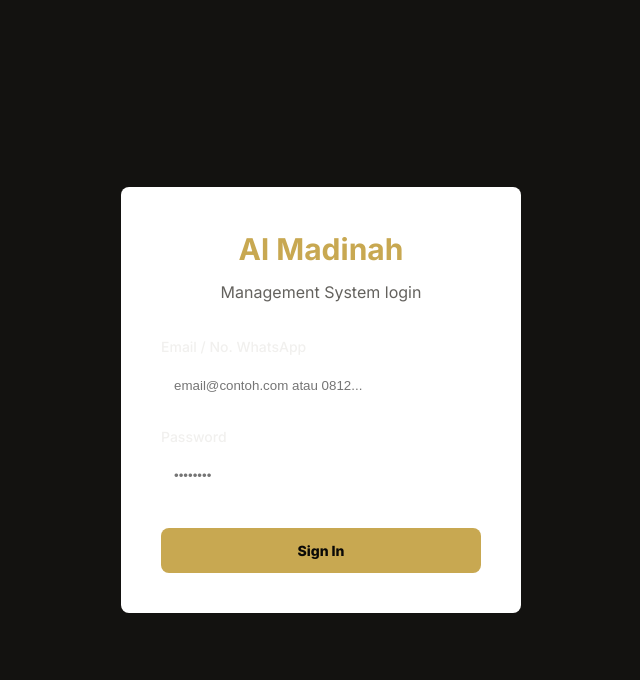
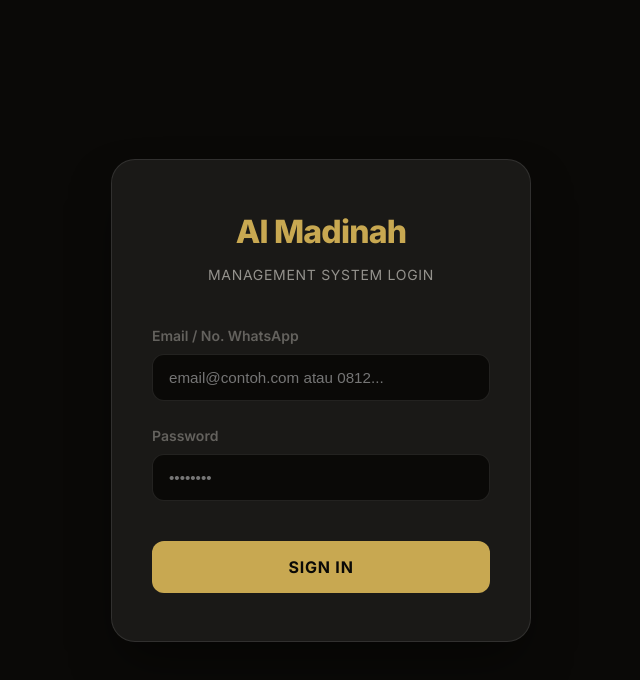
Before and after one commit to add146/umroh, a React (Vite) app in the folder frontend/: page /login in a window 1280 px wide. Shown: the top 680 px of the page, without its empty margins (319-959 px from the left). Built offline with nearby package versions, Linux system fonts and the light colour scheme; no server answers.

Commit message:
style: apply premium dark gold UI to login page

```diff
--- a/frontend/src/pages/Login.tsx
+++ b/frontend/src/pages/Login.tsx
@@ -42,37 +42,42 @@ export const LoginPage: React.FC = () => {
             alignItems: 'center',
             justifyContent: 'center',
             minHeight: '100vh',
-            backgroundColor: 'var(--color-bg-alt)'
+            backgroundColor: '#0a0907',
+            padding: '1rem'
         }}>
             <div style={{
                 width: '100%',
-                maxWidth: '400px',
-                padding: '2.5rem',
-                backgroundColor: 'white',
-                borderRadius: 'var(--radius)',
-                boxShadow: 'var(--shadow-md)'
+                maxWidth: '420px',
+                padding: '3rem 2.5rem',
+                backgroundColor: '#1a1917',
+                borderRadius: '1.5rem',
+                border: '1px solid var(--color-border)',
+                boxShadow: '0 25px 50px -12px rgba(0, 0, 0, 0.5)'
             }}>
-                <div style={{ textAlign: 'center', marginBottom: '2rem' }}>
-                    <h1 style={{ color: 'var(--color-primary)', fontSize: '1.875rem', fontWeight: 700 }}>Al Madinah</h1>
-                    <p style={{ color: 'var(--color-text-light)', marginTop: '0.5rem' }}>Management System login</p>
+                <div style={{ textAlign: 'center', marginBottom: '2.5rem' }}>
+                    <h1 style={{ color: 'var(--color-primary)', fontSize: '2rem', fontWeight: 800, letterSpacing: '-0.025em' }}>Al Madinah</h1>
+                    <p style={{ color: 'var(--color-text-muted)', marginTop: '0.5rem', fontSize: '0.875rem', letterSpacing: '0.05em', textTransform: 'uppercase' }}>Management System Login</p>
                 </div>
 
                 {error && (
                     <div style={{
-                        padding: '0.75rem',
+                        padding: '1rem',
                         marginBottom: '1.5rem',
-                        backgroundColor: '#fee2e2',
-                        color: 'var(--color-error)',
-                        borderRadius: 'var(--radius)',
-                        fontSize: '0.875rem'
+                        backgroundColor: 'rgba(239, 68, 68, 0.1)',
+                        border: '1px solid rgba(239, 68, 68, 0.2)',
+                        color: '#ef4444',
+                        borderRadius: '0.75rem',
+                        fontSize: '0.875rem',
+                        fontWeight: 500,
+                        textAlign: 'center'
                     }}>
                         {error}
                     </div>
                 )}
 
                 <form onSubmit={handleSubmit}>
-                    <div style={{ marginBottom: '1.25rem' }}>
-                        <label style={{ display: 'block', marginBottom: '0.5rem', fontSize: '0.875rem', fontWeight: 500 }}>
+                    <div style={{ marginBottom: '1.5rem' }}>
+                        <label style={{ display: 'block', marginBottom: '0.5rem', fontSize: '0.875rem', fontWeight: 600, color: 'var(--color-text-light)' }}>
                             Email / No. WhatsApp
                         </label>
                         <input
@@ -82,17 +87,20 @@ export const LoginPage: React.FC = () => {
                             required
                             style={{
                                 width: '100%',
-                                padding: '0.75rem',
+                                padding: '0.875rem 1rem',
+                                backgroundColor: '#0a0907',
                                 border: '1px solid var(--color-border)',
-                                borderRadius: 'var(--radius)',
-                                outline: 'none'
+                                color: 'var(--color-text)',
+                                borderRadius: '0.75rem',
+                                outline: 'none',
+                                fontSize: '0.95rem'
                             }}
                             placeholder="email@contoh.com atau 0812..."
                         />
                     </div>
 
-                    <div style={{ marginBottom: '2rem' }}>
-                        <label style={{ display: 'block', marginBottom: '0.5rem', fontSize: '0.875rem', fontWeight: 500 }}>
+                    <div style={{ marginBottom: '2.5rem' }}>
+                        <label style={{ display: 'block', marginBottom: '0.5rem', fontSize: '0.875rem', fontWeight: 600, color: 'var(--color-text-light)' }}>
                             Password
                         </label>
                         <input
@@ -102,10 +110,13 @@ export const LoginPage: React.FC = () => {
                             required
                             style={{
                                 width: '100%',
-                                padding: '0.75rem',
+                                padding: '0.875rem 1rem',
+                                backgroundColor: '#0a0907',
                                 border: '1px solid var(--color-border)',
-                                borderRadius: 'var(--radius)',
-                                outline: 'none'
+                                color: 'var(--color-text)',
+                                borderRadius: '0.75rem',
+                                outline: 'none',
+                                fontSize: '0.95rem'
                             }}
                             placeholder="••••••••"
                         />
@@ -115,9 +126,9 @@ export const LoginPage: React.FC = () => {
                         type="submit"
                         disabled={isLoading}
                         className="btn btn-primary"
-                        style={{ width: '100%', padding: '0.875rem' }}
+                        style={{ width: '100%', padding: '1rem', borderRadius: '0.75rem', fontSize: '1rem', fontWeight: 700, letterSpacing: '0.05em', textTransform: 'uppercase' }}
                     >
-                        {isLoading ? 'Logging in...' : 'Sign In'}
+                        {isLoading ? 'MENGHUBUNGKAN...' : 'SIGN IN'}
                     </button>
                 </form>
             </div>
```
